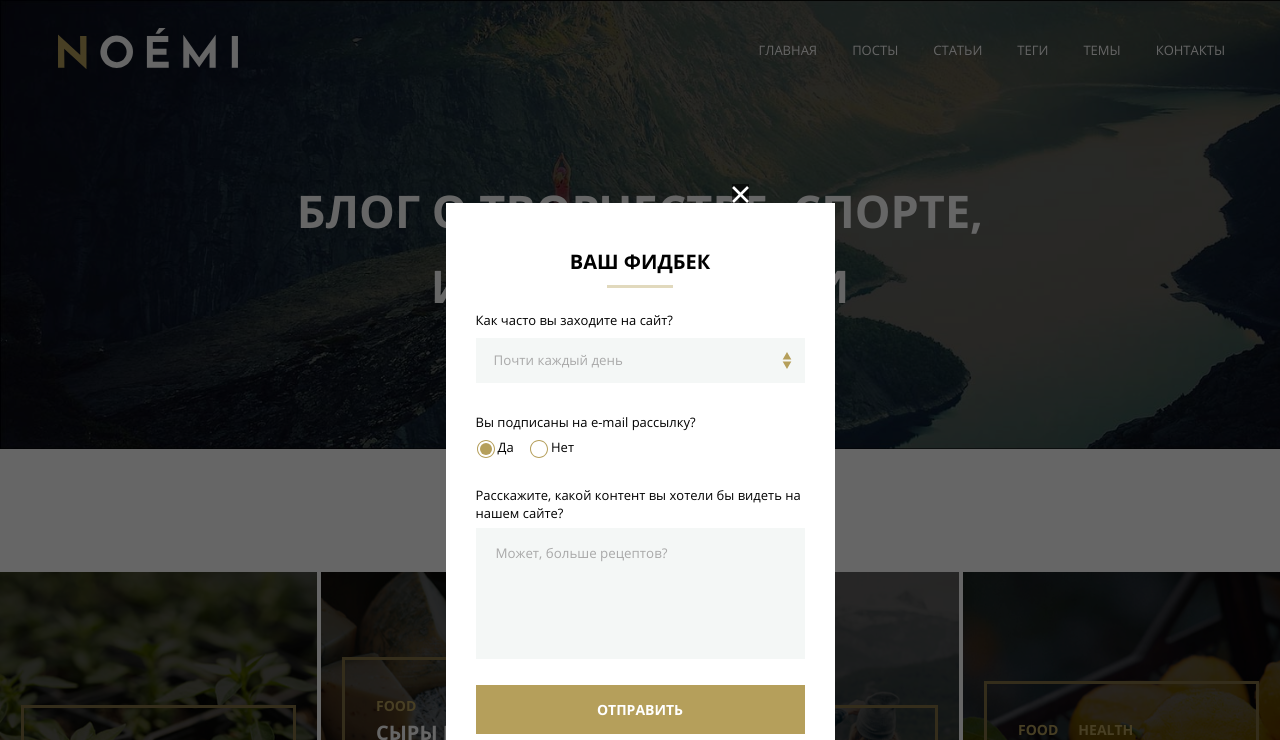
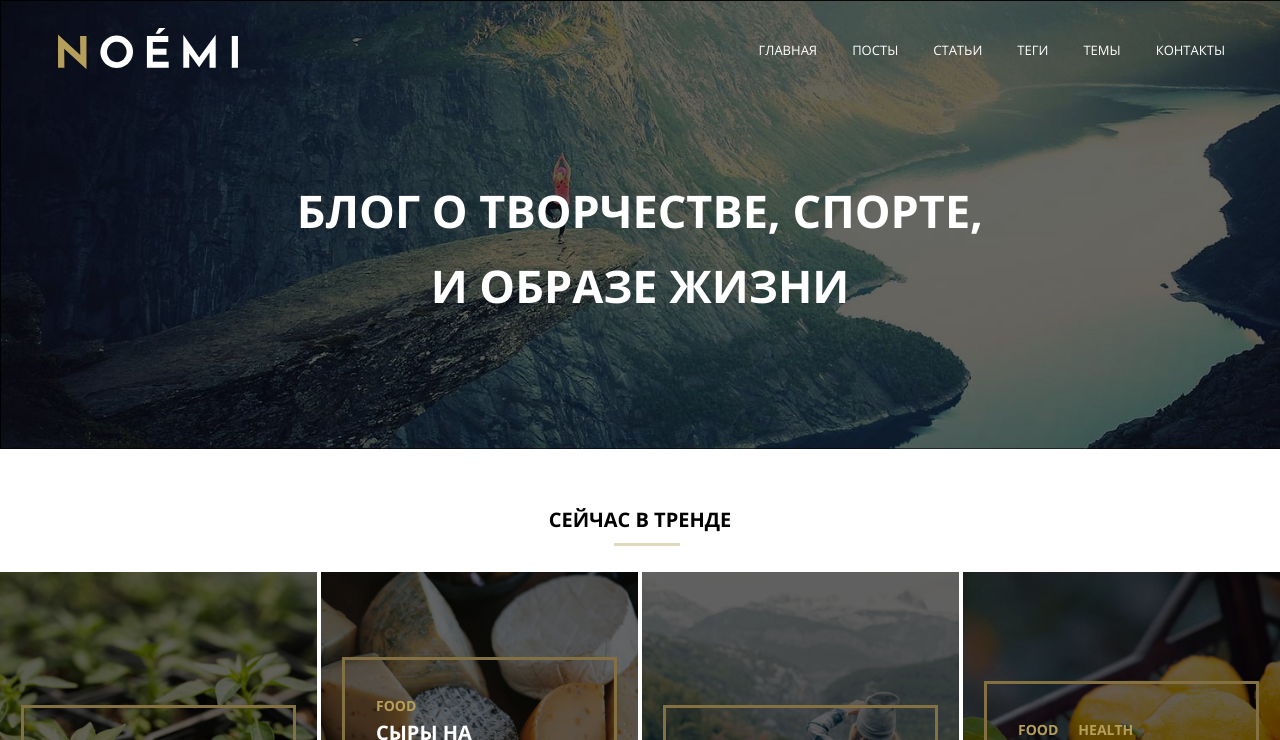
Before and after one commit to AngryBaker/mq-diplom, a plain HTML site: page index.html in a window 1280 px wide. Shown: the top 740 px of the page. Drawn offline with Linux system fonts and the light colour scheme; files whose address does not match are found by name.

Commit message:
Add files via upload

```diff
--- a/css/style.css
+++ b/css/style.css
@@ -134,7 +134,7 @@ select {
 }
 
 .hidden {
-    display: one;
+    display: none;
 }
 
 .popup-close{
```
